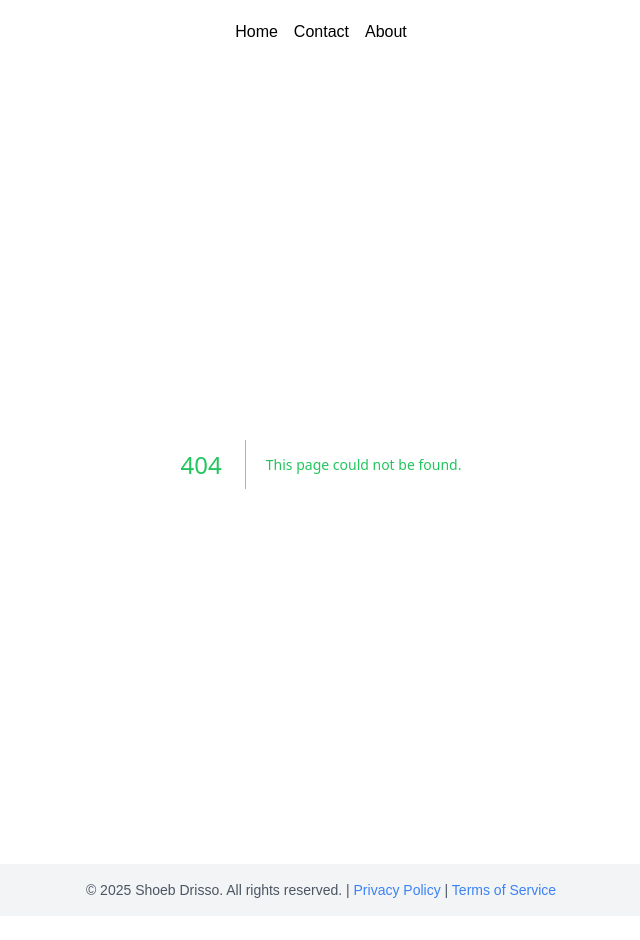
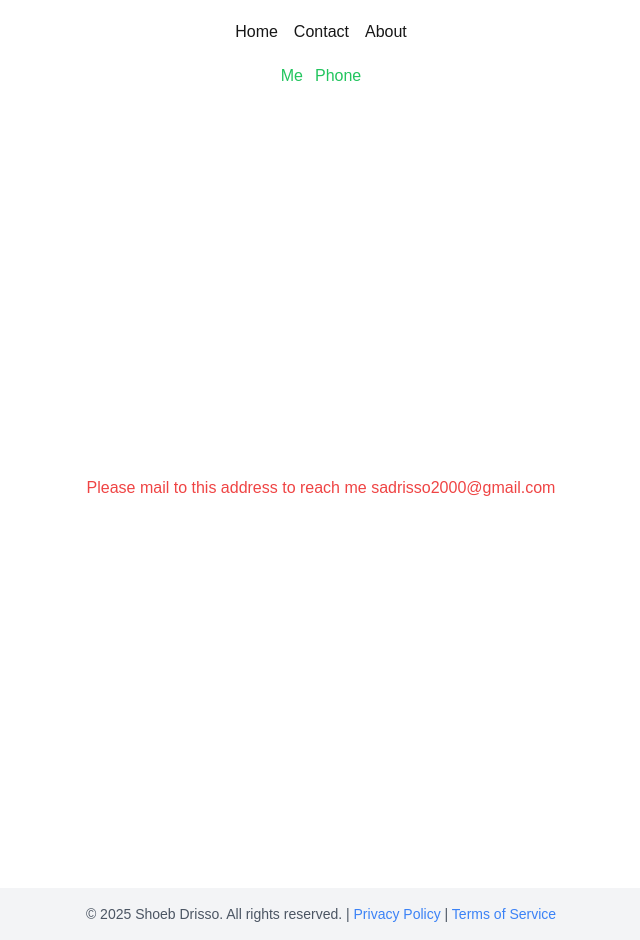
Before and after one commit to sadrisso/first-next.js, a Next.js app: page /contact/me in a window 1280 px wide. Before the commit this address had no page. Shown: the whole page, without its empty margins (319-959 px from the left). Before the commit the page ends 916 px from the top, so only its background shows below. Built offline with nearby package versions, Linux system fonts and the light colour scheme.

Commit message:
nasted routes error handling manage loading

```diff
--- /dev/null
+++ b/app/contact/error.js
@@ -0,0 +1,24 @@
+'use client' // Error boundaries must be Client Components
+
+import { useEffect } from 'react'
+
+export default function Error({ error, reset }) {
+  useEffect(() => {
+    // Log the error to an error reporting service
+    console.error(error)
+  }, [error])
+
+  return (
+    <div>
+      <h2>Something went wrong!</h2>
+      <button
+        onClick={
+          // Attempt to recover by trying to re-render the segment
+          () => reset()
+        }
+      >
+        Try again
+      </button>
+    </div>
+  )
+}
--- /dev/null
+++ b/app/contact/layout.js
@@ -0,0 +1,18 @@
+import Link from 'next/link'
+import React from 'react'
+
+const layout = ({children}) => {
+  return (
+    <div>
+      <nav>
+        <ul className='flex justify-center items-center gap-3'>
+            <Link href="/contact/me">Me</Link>
+            <Link href="/contact/phone">Phone</Link>
+        </ul>
+      </nav>
+      {children}
+    </div>
+  )
+}
+
+export default layout
--- /dev/null
+++ b/app/contact/loading.js
@@ -0,0 +1,11 @@
+import React from 'react'
+
+const ContactLoading = () => {
+  return (
+    <div className='text-white'>
+      contact segment is coming...
+    </div>
+  )
+}
+
+export default ContactLoading
--- /dev/null
+++ b/app/contact/me/page.js
@@ -0,0 +1,11 @@
+import React from 'react'
+
+const ContactMe = () => {
+  return (
+    <div className='min-h-screen flex justify-center items-center text-red-500'>
+      Please mail to this address to reach me sadrisso2000@gmail.com
+    </div>
+  )
+}
+
+export default ContactMe
--- a/app/contact/page.js
+++ b/app/contact/page.js
@@ -1,6 +1,8 @@
 import React from 'react'
 
 const ContactPage = () => {
+  // throw new Error("There was a huge error..!")
+
   return (
     <div className='grid grid-rows-[20px_1fr_20px] items-center justify-items-center min-h-screen p-8 pb-20 gap-16 sm:p-20 font-[family-name:var(--font-geist-sans)]'>
       <h2>This is contact page</h2>
--- /dev/null
+++ b/app/contact/phone/page.js
@@ -0,0 +1,11 @@
+import React from 'react'
+
+const Phone = () => {
+  return (
+    <div className='flex justify-center items-center text-blue-500 min-h-screen'>
+      +8801615997121
+    </div>
+  )
+}
+
+export default Phone
```
